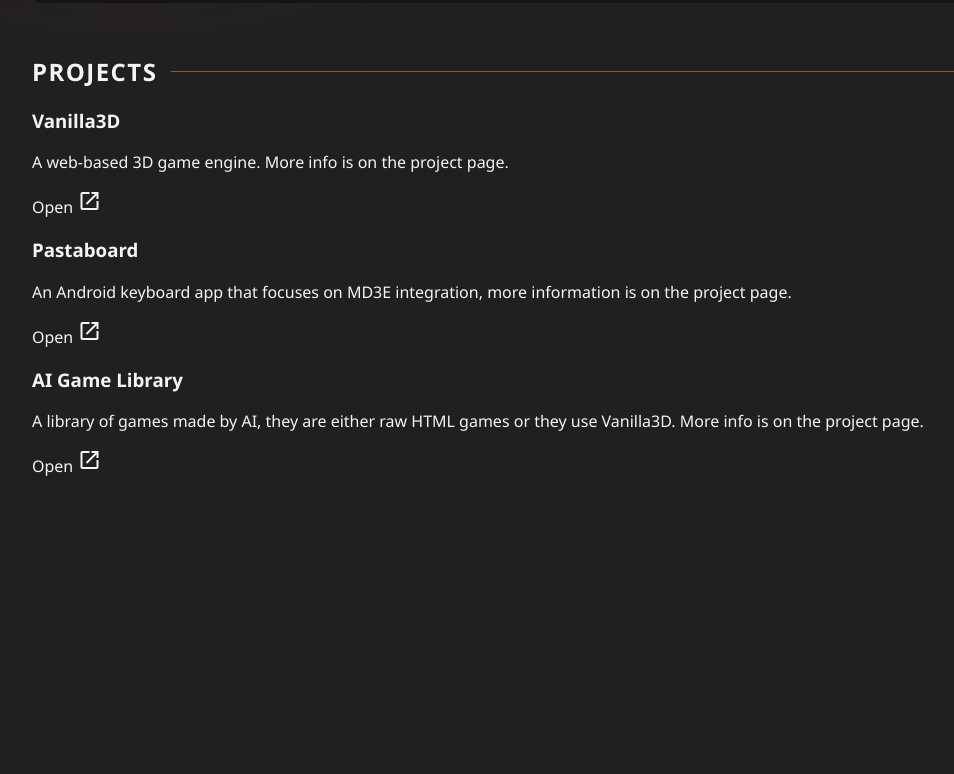
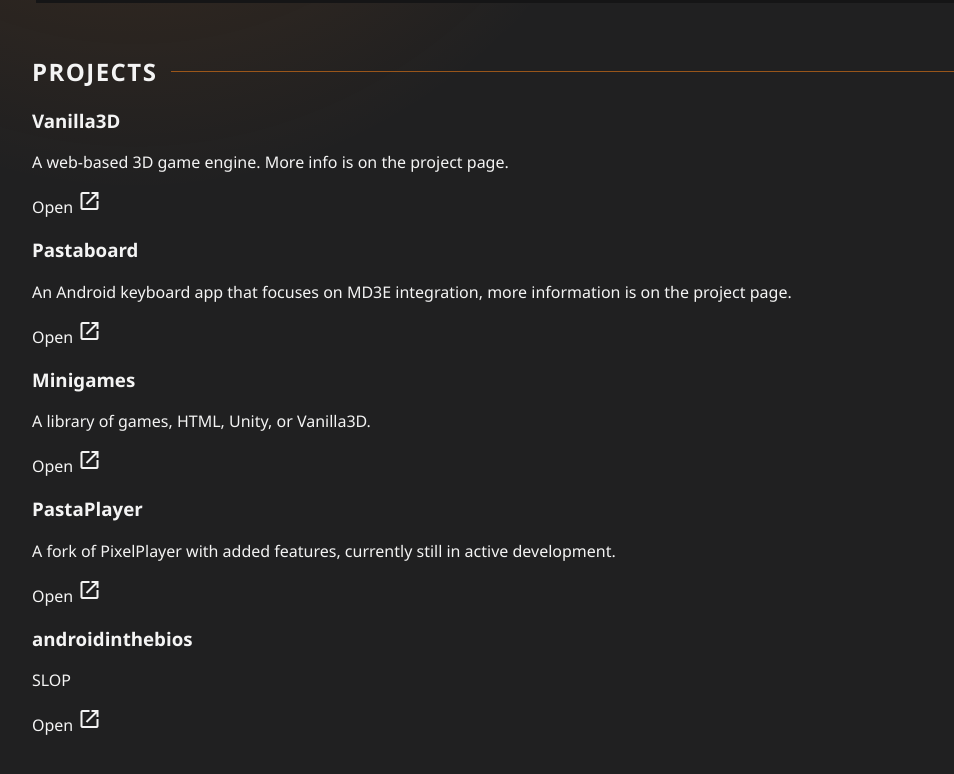
Before and after one commit to rigatoni534/rigatoni534.github.io, a plain HTML site: page index.html in a window 1280 px wide. Shown: the part 462-1236 px from the top of the page, without its empty margins (18-972 px from the left). Before the commit the page ends 1019 px from the top, so only its background shows below. Drawn offline with nearby package versions, Linux system fonts and the light colour scheme.

Commit message:
Update project listings in index.html

```diff
--- a/index.html
+++ b/index.html
@@ -35,9 +35,19 @@
             <a href="https://rigatoni534.github.io/Pastaboard/" target="_blank" rel="noopener noreferrer">Open <span class="material-symbols-outlined" aria-hidden="true">open_in_new</span></a>
           </article>
           <article class="project">
-            <h3>AI Game Library</h3>
-            <p>A library of games made by AI, they are either raw HTML games or they use Vanilla3D. More info is on the project page.</p>
-            <a href="https://rigatoni534.github.io/AI-Game-Library/" target="_blank" rel="noopener noreferrer">Open <span class="material-symbols-outlined" aria-hidden="true">open_in_new</span></a>
+            <h3>Minigames</h3>
+            <p>A library of games, HTML, Unity, or Vanilla3D.</p>
+            <a href="https://rigatoni534.github.io/minigames/" target="_blank" rel="noopener noreferrer">Open <span class="material-symbols-outlined" aria-hidden="true">open_in_new</span></a>
+          </article>
+          <article class="project">
+            <h3>PastaPlayer</h3>
+            <p>A fork of PixelPlayer with added features, currently still in active development.</p>
+            <a href="https://github.com/rigatoni534/PastaPlayer/" target="_blank" rel="noopener noreferrer">Open <span class="material-symbols-outlined" aria-hidden="true">open_in_new</span></a>
+          </article>
+          <article class="project">
+            <h3>androidinthebios</h3>
+            <p>SLOP</p></p>
+            <a href="https://github.com/rigatoni534/androidinthebios/" target="_blank" rel="noopener noreferrer">Open <span class="material-symbols-outlined" aria-hidden="true">open_in_new</span></a>
           </article>
         </div>
       </section>
```
